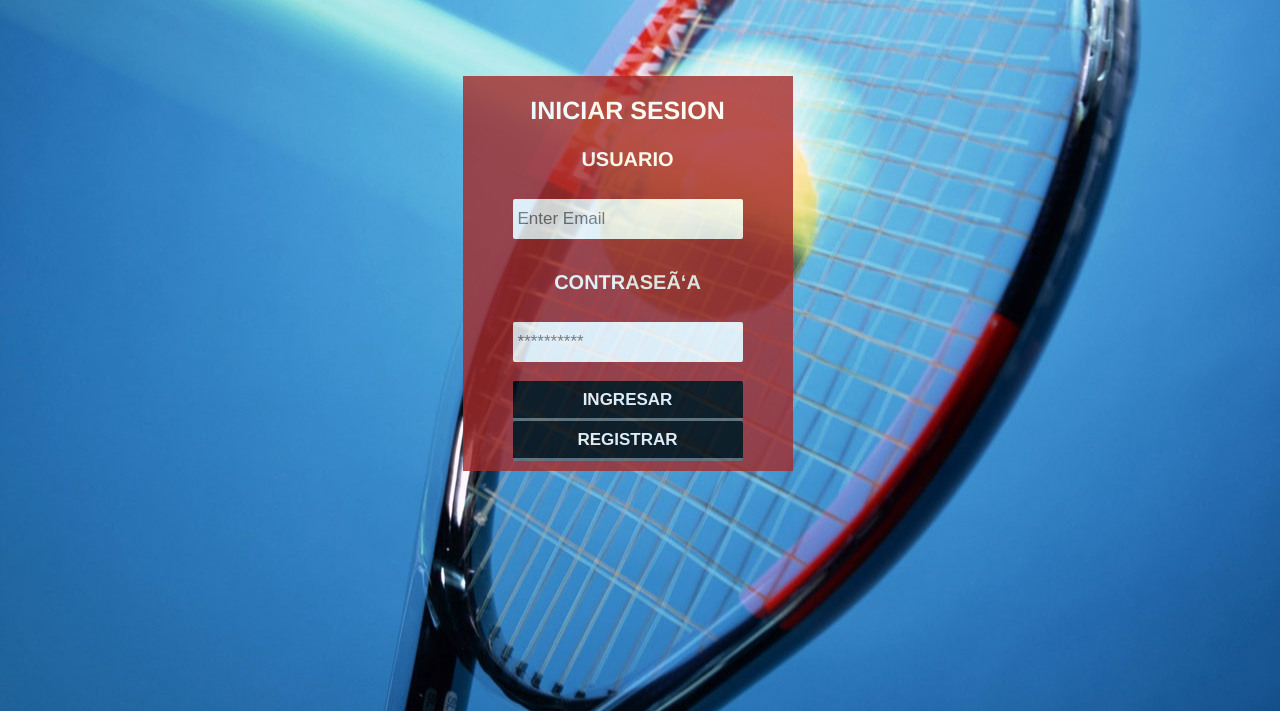
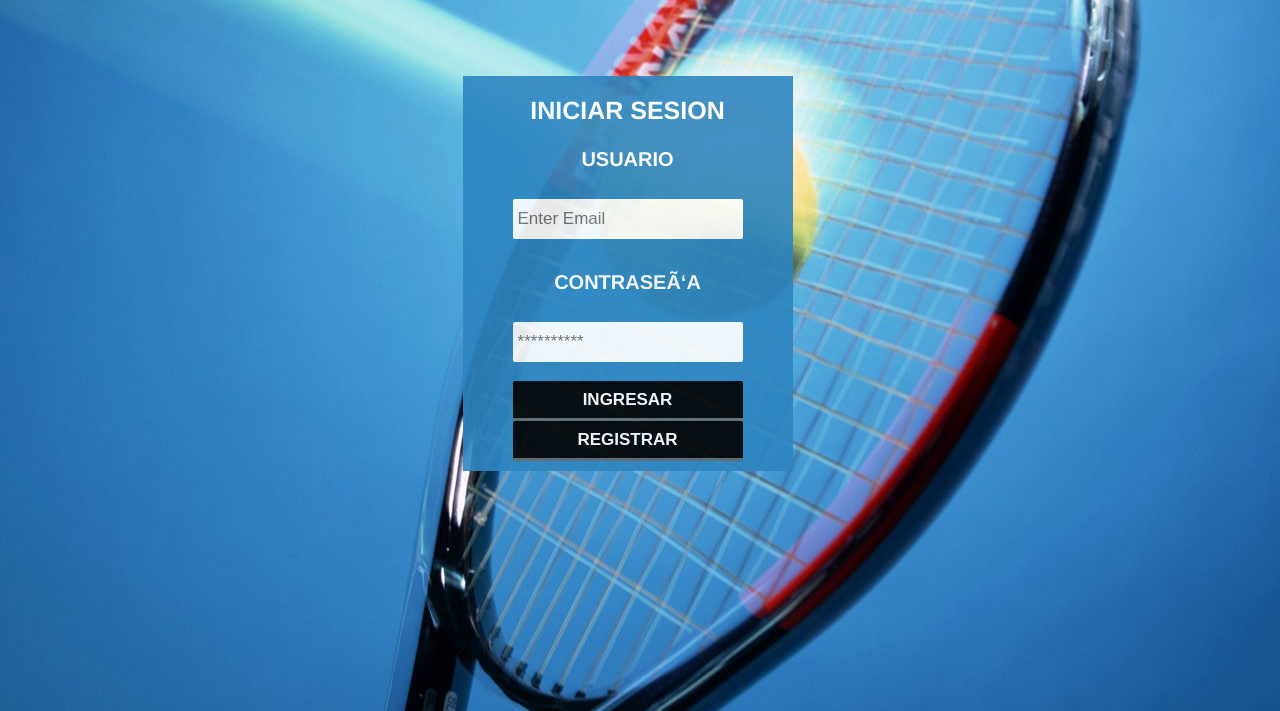
Before and after one commit to DianaYuritzi/diana, a PHP site: page /pra/login.php in a window 1280 px wide. Shown: the top 711 px of the page. Run offline with PHP 8.4, Linux system fonts and the light colour scheme; some libraries are stand-ins or nearby versions.

Commit message:
Update login.css

```diff
--- a/proyecto/Paginas/login.css
+++ b/proyecto/Paginas/login.css
@@ -29,7 +29,7 @@
 width:330px;
 margin-left:320px;
 padding:10px;
-background-color: brown; opacity: 0.8;
+background-color: #2E86C1; opacity: 0.9;
 
 
 }
```
